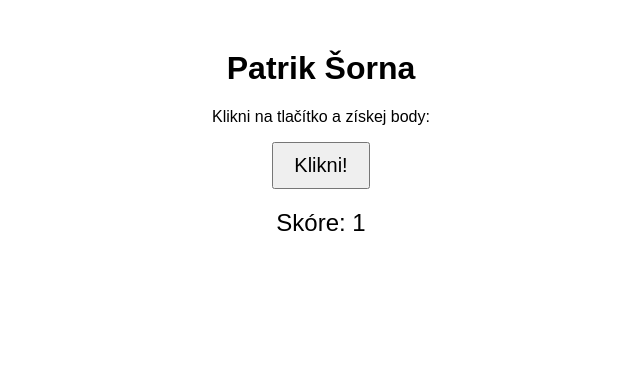
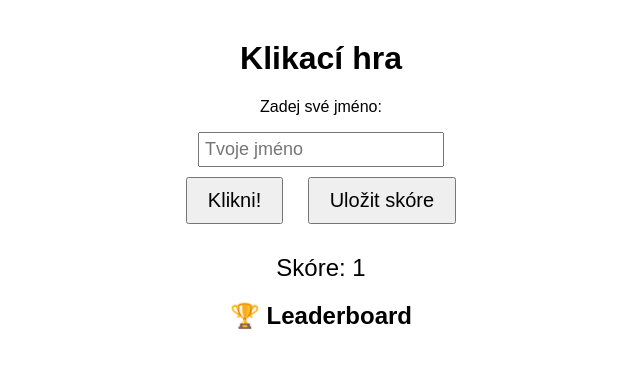
Before and after one commit to PataProgramatorMore/game, a plain HTML site: page index.html in a window 1280 px wide. Both pictures are taken after a click on the button "Klikni!". Shown: the whole page, without its empty margins (319-959 px from the left). Drawn offline with Linux system fonts and the light colour scheme.

Commit message:
Update index.html

```diff
--- a/index.html
+++ b/index.html
@@ -2,43 +2,106 @@
 <html lang="cs">
 <head>
     <meta charset="UTF-8">
-    <title>Jednoduchá hra</title>
+    <title>Klikací hra s leaderboardem</title>
     <style>
         body {
             font-family: Arial, sans-serif;
             text-align: center;
-            margin-top: 50px;
+            margin-top: 40px;
         }
 
         button {
             font-size: 20px;
             padding: 10px 20px;
             cursor: pointer;
+            margin: 10px;
         }
 
         #score {
             font-size: 24px;
-            margin-top: 20px;
+            margin: 20px;
+        }
+
+        input {
+            font-size: 18px;
+            padding: 5px;
+        }
+
+        ul {
+            list-style: none;
+            padding: 0;
         }
     </style>
 </head>
 <body>
 
-    <h1>Patrik Šorna</h1>
+    <h1>Klikací hra</h1>
 
-    <p>Klikni na tlačítko a získej body:</p>
+    <p>Zadej své jméno:</p>
+    <input type="text" id="playerName" placeholder="Tvoje jméno">
 
-    <button onclick="addPoint()">Klikni!</button>
+    <div>
+        <button onclick="addPoint()">Klikni!</button>
+        <button onclick="saveScore()">Uložit skóre</button>
+    </div>
 
     <div id="score">Skóre: 0</div>
+    <p id="cooldown"></p>
+
+    <h2>🏆 Leaderboard</h2>
+    <ul id="leaderboard"></ul>
 
     <script>
         let score = 0;
+        let lastClick = 0;
+        const delay = 1000; // 1 sekunda
+
+        let leaderboard = JSON.parse(localStorage.getItem("leaderboard")) || [];
 
         function addPoint() {
+            const now = Date.now();
+
+            if (now - lastClick < delay) {
+                document.getElementById("cooldown").textContent = "Počkej 1 sekundu!";
+                return;
+            }
+
+            lastClick = now;
             score++;
             document.getElementById("score").textContent = "Skóre: " + score;
+            document.getElementById("cooldown").textContent = "";
         }
+
+        function saveScore() {
+            const name = document.getElementById("playerName").value.trim();
+
+            if (name === "") {
+                alert("Zadej jméno!");
+                return;
+            }
+
+            leaderboard.push({ name, score });
+            leaderboard.sort((a, b) => b.score - a.score);
+
+            localStorage.setItem("leaderboard", JSON.stringify(leaderboard));
+            updateLeaderboard();
+
+            score = 0;
+            document.getElementById("score").textContent = "Skóre: 0";
+        }
+
+        function updateLeaderboard() {
+            const list = document.getElementById("leaderboard");
+            list.innerHTML = "";
+
+            leaderboard.forEach((player, index) => {
+                const li = document.createElement("li");
+                li.textContent = `${index + 1}. ${player.name} – ${player.score} bodů`;
+                list.appendChild(li);
+            });
+        }
+
+        updateLeaderboard();
     </script>
 
 </body>
```
